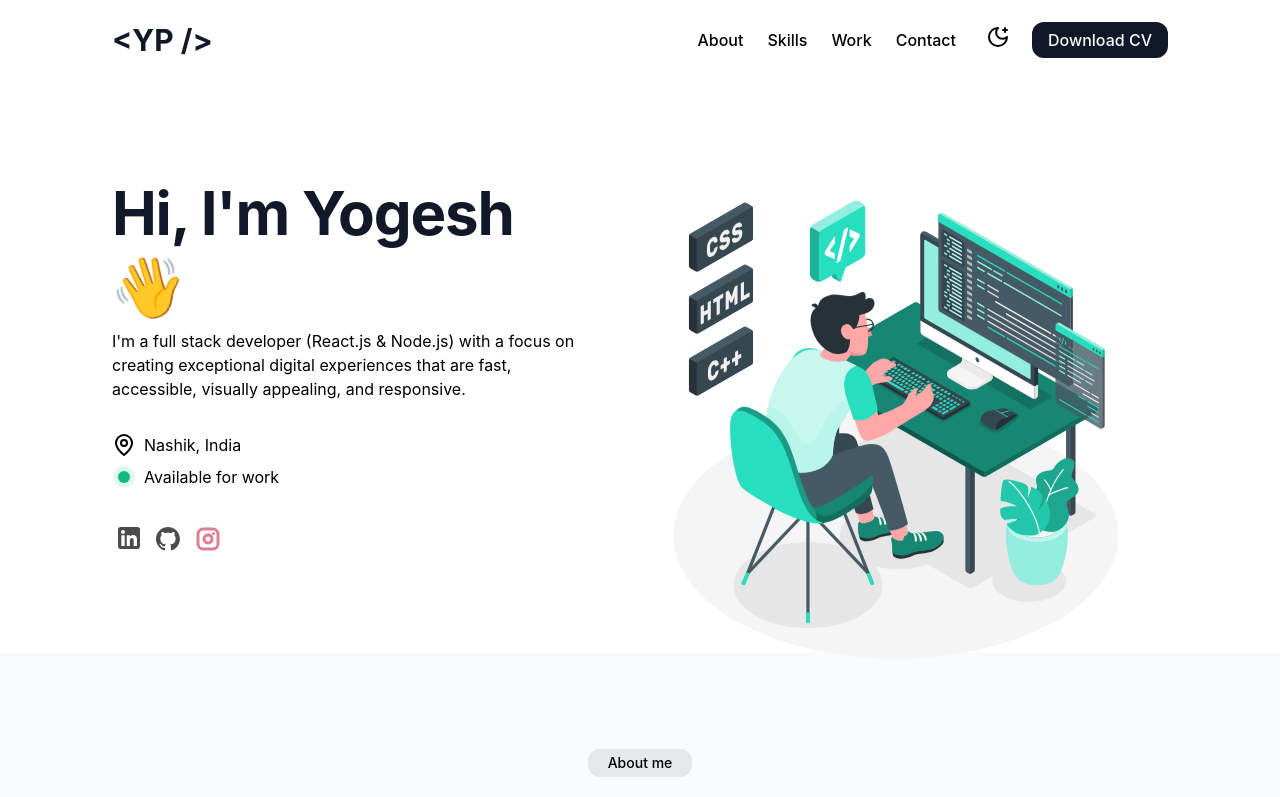
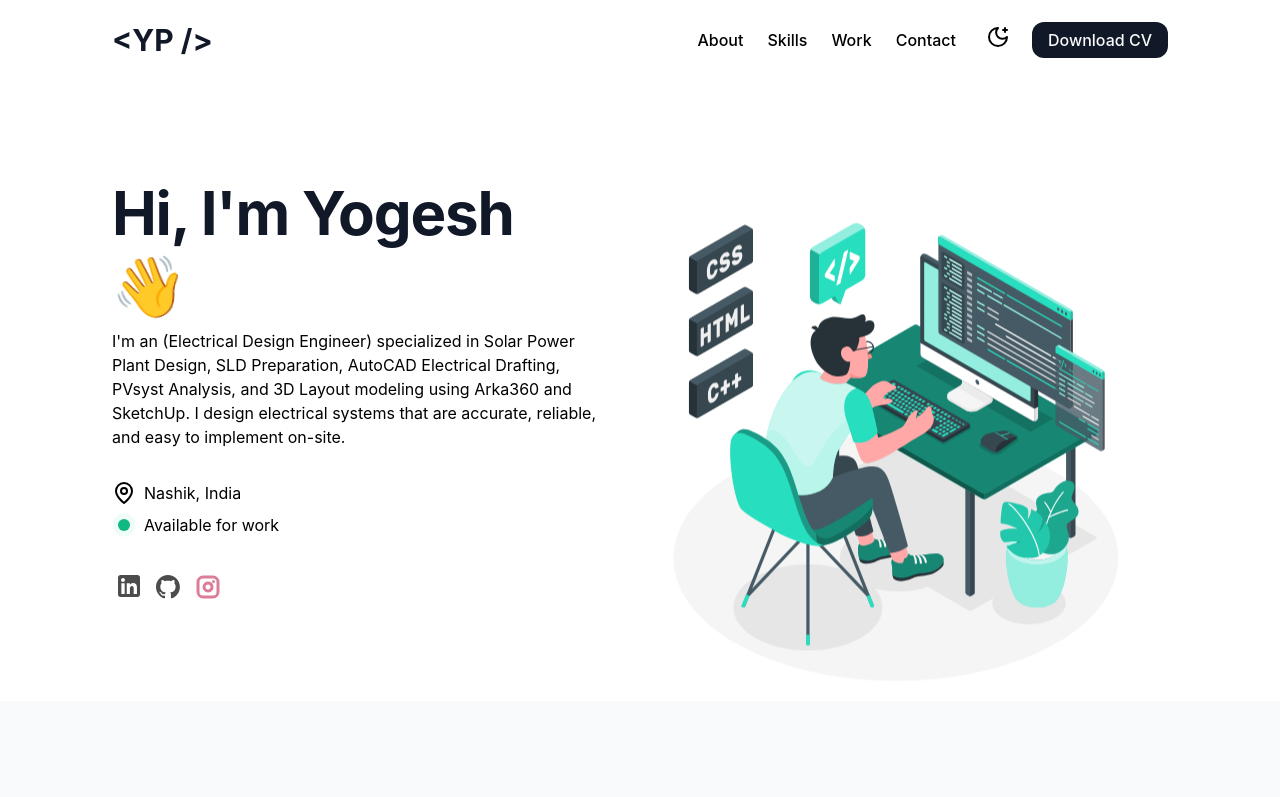
Before and after one commit to Yogeshp21/Yogesh-Patade, a React (Vite) app: page / in a window 1280 px wide. Shown: the top 797 px of the page. Built offline with nearby package versions, Linux system fonts and the light colour scheme.

Commit message:
Update Hero.jsx

```diff
--- a/src/Pages/Hero.jsx
+++ b/src/Pages/Hero.jsx
@@ -28,10 +28,8 @@ const Hero = () => {
                             <span className="inline-block animate-waving-hand">👋</span>
                         </h1>
                         <p className='text-base font-normal dark:text-[#D1D5DB]'>
-                            I&apos;m a full stack developer <a href='https://www.linkedin.com/in/yogeshpatade21/' target='blank'>(React.js & Node.js)</a> with a focus
-                            on creating exceptional digital
-                            experiences that are fast, accessible, visually appealing, and
-                            responsive.
+                            I&apos;m an  <a href='https://www.linkedin.com/in/yogesh-patade-0515a6334/' target='blank'>(Electrical Design Engineer)</a> specialized in Solar Power Plant Design, SLD Preparation, AutoCAD Electrical Drafting, PVsyst Analysis, and 3D Layout modeling using Arka360 and SketchUp.
+I design electrical systems that are accurate, reliable, and easy to implement on-site.
                         </p>
                     </div>
                     <div className="flex flex-col gap-2 text-base font-normal dark:text-[#D1D5DB]">
```
